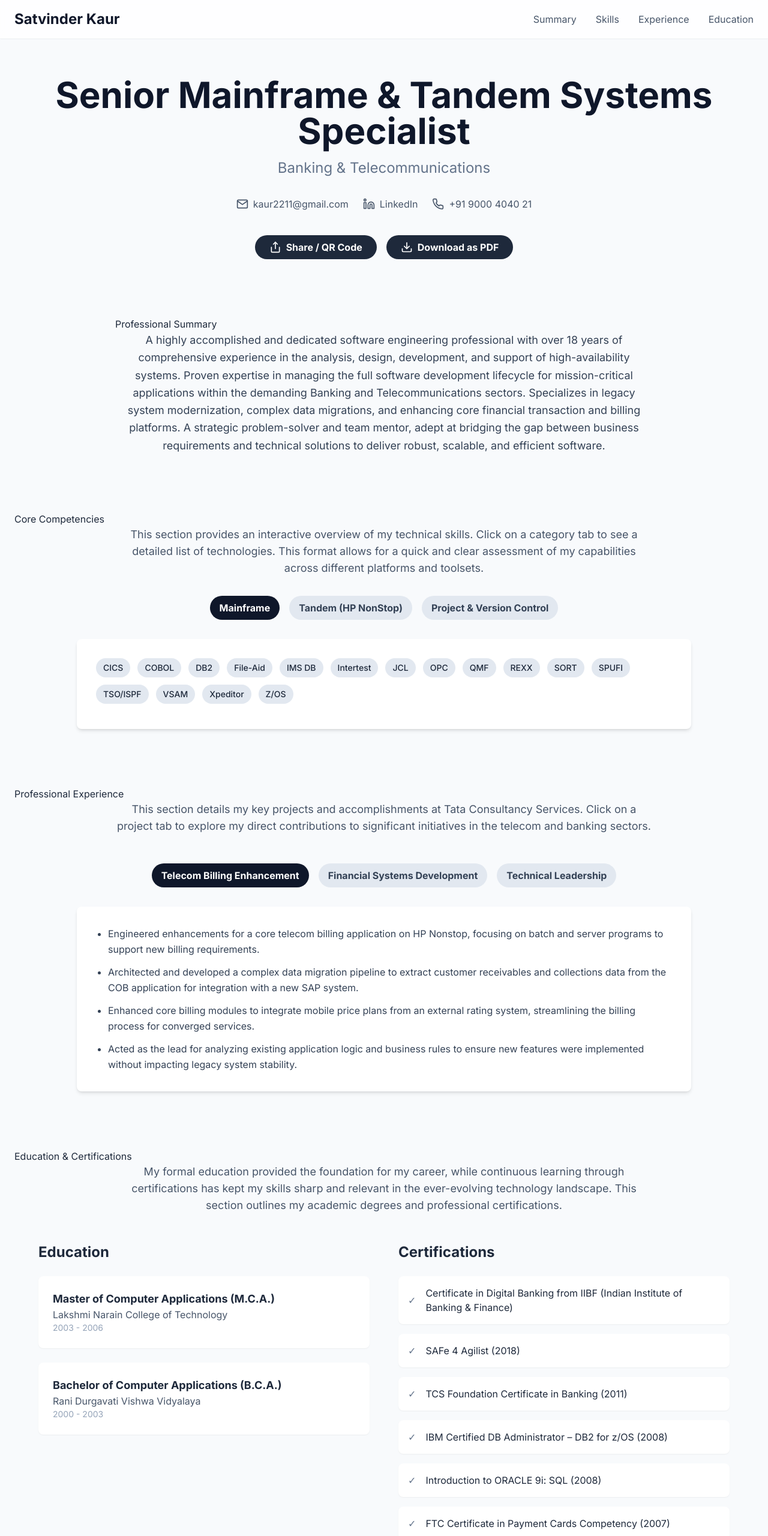
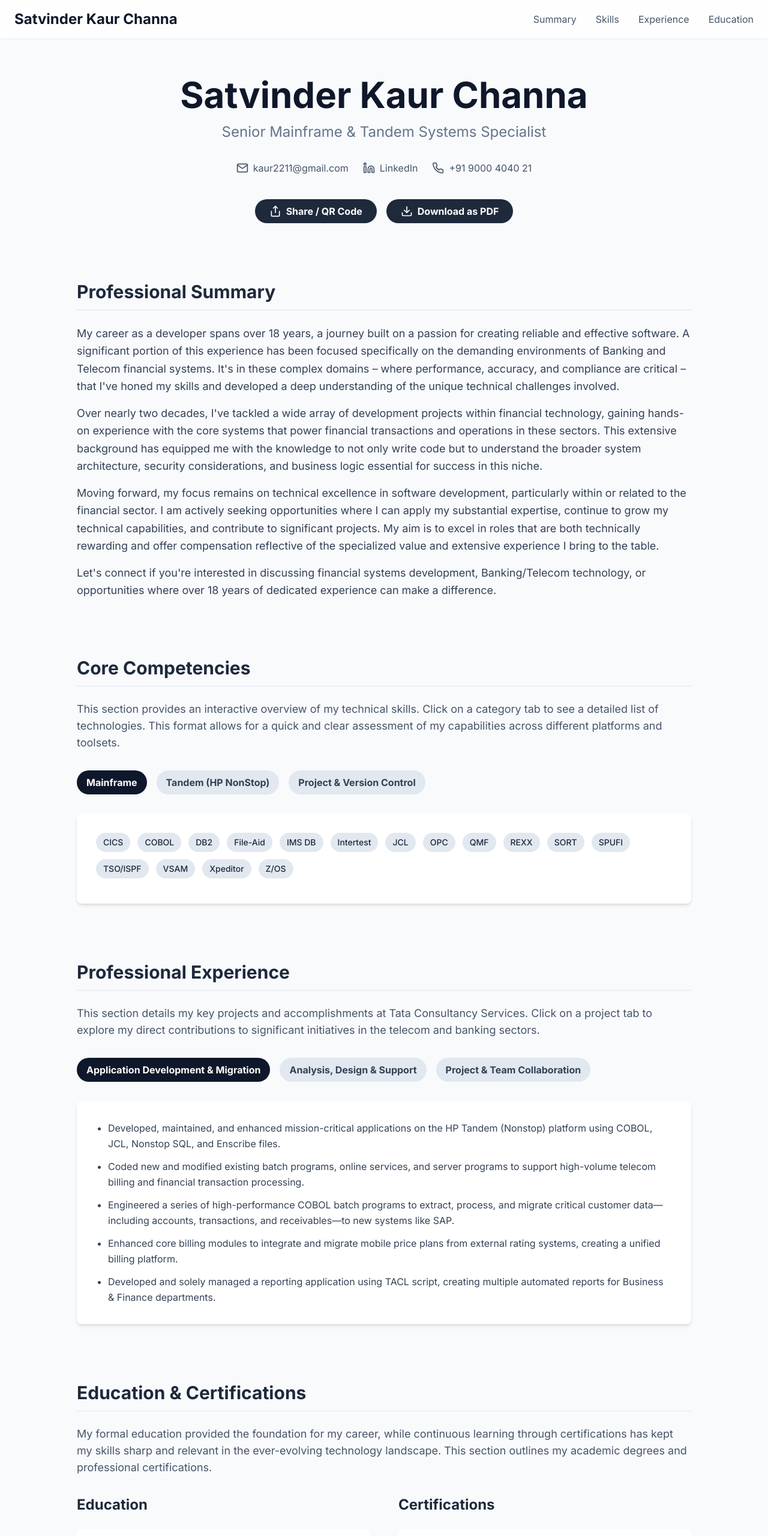
Before and after one commit to satvinderkaurchanna/resume, a plain HTML site: page index.html in a window 1280 px wide. Shown: the top 2560 px of the page at 60% size. Drawn offline with nearby package versions, Linux system fonts and the light colour scheme.

Commit message:
Update index.html

```diff
--- a/index.html
+++ b/index.html
@@ -3,7 +3,7 @@
 <head>
     <meta charset="UTF-8">
     <meta name="viewport" content="width=device-width, initial-scale=1.0">
-    <title>Interactive Resume | Satvinder Kaur</title>
+    <title>Interactive Resume | Satvinder Kaur Channa</title>
     <script src="https://cdn.tailwindcss.com"></script>
     <script src="https://cdn.jsdelivr.net/npm/chart.js"></script>
     <link rel="preconnect" href="https://fonts.googleapis.com">
@@ -38,6 +38,16 @@
         }
         .modal-content {
             transition: transform 0.3s ease;
+        }
+        .section-title {
+            font-size: 1.875rem; /* text-3xl */
+            line-height: 2.25rem;
+            font-weight: 700;
+            color: #1e293b; /* slate-800 */
+            margin-bottom: 1.5rem; /* mb-6 */
+            padding-bottom: 0.75rem; /* pb-3 */
+            border-bottom-width: 1px;
+            border-color: #e2e8f0; /* border-slate-200 */
         }
         @media print {
             html, body {
@@ -83,13 +93,14 @@
                 font-size: 10pt;
                 margin-top: 0.5rem;
             }
-            .section-title-print {
-                font-size: 14pt;
-                font-weight: bold;
-                border-bottom: 1px solid #e2e8f0;
-                padding-bottom: 0.5rem;
-                margin-bottom: 1rem;
-                text-align: left;
+            .section-title {
+                font-size: 14pt !important;
+                font-weight: bold !important;
+                border-bottom: 1px solid #e2e8f0 !important;
+                padding-bottom: 0.5rem !important;
+                margin-bottom: 1rem !important;
+                text-align: left !important;
+                color: #000 !important;
             }
             .tab-panel {
                 display: block !important;
@@ -101,15 +112,13 @@
                 box-shadow: none !important;
                 border: none !important;
             }
-            h2 {
-                display: none;
-            }
-            section > p {
+            section > p.section-intro {
                 display: none;
             }
             #summary p {
                 display: block;
                 text-align: left;
+                margin-bottom: 1rem;
             }
             #skills .tab-panel {
                 border: 1px solid #e2e8f0;
@@ -136,7 +145,7 @@
     <header class="bg-white/80 backdrop-blur-lg sticky top-0 z-50 shadow-sm">
         <nav class="container mx-auto px-6 py-4 flex justify-between items-center">
             <div class="text-2xl font-bold text-slate-900">
-                Satvinder Kaur
+                Satvinder Kaur Channa
             </div>
             <div class="hidden md:flex space-x-8">
                 <a href="#summary" class="text-slate-600 hover:text-slate-900 transition">Summary</a>
@@ -171,8 +180,8 @@
 
         <!-- Hero Section -->
         <section class="text-center mb-16 md:mb-24">
-            <h1 class="text-4xl md:text-6xl font-bold text-slate-900 mb-4">Senior Mainframe & Tandem Systems Specialist</h1>
-            <p class="text-xl md:text-2xl text-slate-500">Banking & Telecommunications</p>
+            <h1 class="text-4xl md:text-6xl font-bold text-slate-900 mb-4">Satvinder Kaur Channa</h1>
+            <p class="text-xl md:text-2xl text-slate-500">Senior Mainframe & Tandem Systems Specialist</p>
 
             <div id="hero-buttons" class="mt-8 flex flex-col justify-center items-center gap-6">
                 <div class="flex flex-wrap justify-center items-center gap-x-6 gap-y-3 text-slate-600">
@@ -203,21 +212,24 @@
         </section>
 
         <!-- Professional Summary -->
-        <section id="summary" class="max-w-4xl mx-auto mb-16 md:mb-24 scroll-mt-20">
-            <h2 class="section-title-print">Professional Summary</h2>
-            <p class="text-lg text-slate-700 leading-relaxed text-center">
-                A highly accomplished and dedicated software engineering professional with over 18 years of comprehensive experience in the analysis, design, development, and support of high-availability systems. Proven expertise in managing the full software development lifecycle for mission-critical applications within the demanding Banking and Telecommunications sectors. Specializes in legacy system modernization, complex data migrations, and enhancing core financial transaction and billing platforms. A strategic problem-solver and team mentor, adept at bridging the gap between business requirements and technical solutions to deliver robust, scalable, and efficient software.
-            </p>
+        <section id="summary" class="max-w-5xl mx-auto mb-16 md:mb-24 scroll-mt-20">
+            <h2 class="section-title">Professional Summary</h2>
+            <div class="text-lg text-slate-700 leading-relaxed space-y-4">
+                <p>My career as a developer spans over 18 years, a journey built on a passion for creating reliable and effective software. A significant portion of this experience has been focused specifically on the demanding environments of Banking and Telecom financial systems. It's in these complex domains – where performance, accuracy, and compliance are critical – that I've honed my skills and developed a deep understanding of the unique technical challenges involved.</p>
+                <p>Over nearly two decades, I've tackled a wide array of development projects within financial technology, gaining hands-on experience with the core systems that power financial transactions and operations in these sectors. This extensive background has equipped me with the knowledge to not only write code but to understand the broader system architecture, security considerations, and business logic essential for success in this niche.</p>
+                <p>Moving forward, my focus remains on technical excellence in software development, particularly within or related to the financial sector. I am actively seeking opportunities where I can apply my substantial expertise, continue to grow my technical capabilities, and contribute to significant projects. My aim is to excel in roles that are both technically rewarding and offer compensation reflective of the specialized value and extensive experience I bring to the table.</p>
+                <p>Let's connect if you're interested in discussing financial systems development, Banking/Telecom technology, or opportunities where over 18 years of dedicated experience can make a difference.</p>
+            </div>
         </section>
 
         <!-- Core Competencies / Skills -->
-        <section id="skills" class="mb-16 md:mb-24 scroll-mt-20">
-            <h2 class="section-title-print">Core Competencies</h2>
-            <p class="text-lg text-slate-600 text-center mb-8 max-w-4xl mx-auto">This section provides an interactive overview of my technical skills. Click on a category tab to see a detailed list of technologies. This format allows for a quick and clear assessment of my capabilities across different platforms and toolsets.</p>
+        <section id="skills" class="max-w-5xl mx-auto mb-16 md:mb-24 scroll-mt-20">
+            <h2 class="section-title">Core Competencies</h2>
+            <p class="section-intro text-lg text-slate-600 mb-8">This section provides an interactive overview of my technical skills. Click on a category tab to see a detailed list of technologies. This format allows for a quick and clear assessment of my capabilities across different platforms and toolsets.</p>
 
             <div class="max-w-5xl mx-auto">
                 <!-- Tab Buttons -->
-                <div id="skills-tabs-container" class="flex flex-wrap justify-center gap-2 md:gap-4 mb-8">
+                <div id="skills-tabs-container" class="flex flex-wrap gap-2 md:gap-4 mb-8">
                     <button data-tab="mainframe" class="tab-button active px-4 py-2 text-sm md:text-base font-semibold rounded-full bg-slate-200 text-slate-700 hover:bg-slate-300 transition">Mainframe</button>
                     <button data-tab="tandem" class="tab-button px-4 py-2 text-sm md:text-base font-semibold rounded-full bg-slate-200 text-slate-700 hover:bg-slate-300 transition">Tandem (HP NonStop)</button>
                     <button data-tab="project" class="tab-button px-4 py-2 text-sm md:text-base font-semibold rounded-full bg-slate-200 text-slate-700 hover:bg-slate-300 transition">Project & Version Control</button>
@@ -233,42 +245,45 @@
         </section>
 
         <!-- Professional Experience -->
-        <section id="experience" class="mb-16 md:mb-24 scroll-mt-20">
-            <h2 class="section-title-print">Professional Experience</h2>
-            <p class="text-lg text-slate-600 text-center mb-12 max-w-4xl mx-auto">This section details my key projects and accomplishments at Tata Consultancy Services. Click on a project tab to explore my direct contributions to significant initiatives in the telecom and banking sectors.</p>
+        <section id="experience" class="max-w-5xl mx-auto mb-16 md:mb-24 scroll-mt-20">
+            <h2 class="section-title">Professional Experience</h2>
+            <p class="section-intro text-lg text-slate-600 mb-8">This section details my key projects and accomplishments at Tata Consultancy Services. Click on a project tab to explore my direct contributions to significant initiatives in the telecom and banking sectors.</p>
 
             <div class="max-w-5xl mx-auto">
                  <!-- Experience Tab Buttons -->
-                <div id="experience-tabs-container" class="flex flex-wrap justify-center gap-2 md:gap-4 mb-8">
-                    <button data-tab="billing" class="tab-button active px-4 py-2 text-sm md:text-base font-semibold rounded-full bg-slate-200 text-slate-700 hover:bg-slate-300 transition">Telecom Billing Enhancement</button>
-                    <button data-tab="financial" class="tab-button px-4 py-2 text-sm md:text-base font-semibold rounded-full bg-slate-200 text-slate-700 hover:bg-slate-300 transition">Financial Systems Development</button>
-                    <button data-tab="leadership" class="tab-button px-4 py-2 text-sm md:text-base font-semibold rounded-full bg-slate-200 text-slate-700 hover:bg-slate-300 transition">Technical Leadership</button>
+                <div id="experience-tabs-container" class="flex flex-wrap gap-2 md:gap-4 mb-8">
+                    <button data-tab="development" class="tab-button active px-4 py-2 text-sm md:text-base font-semibold rounded-full bg-slate-200 text-slate-700 hover:bg-slate-300 transition">Application Development & Migration</button>
+                    <button data-tab="analysis" class="tab-button px-4 py-2 text-sm md:text-base font-semibold rounded-full bg-slate-200 text-slate-700 hover:bg-slate-300 transition">Analysis, Design & Support</button>
+                    <button data-tab="leadership" class="tab-button px-4 py-2 text-sm md:text-base font-semibold rounded-full bg-slate-200 text-slate-700 hover:bg-slate-300 transition">Project & Team Collaboration</button>
                 </div>
 
                 <!-- Experience Tab Panels -->
                 <div id="experience-panels-container" class="bg-white p-6 md:p-8 rounded-lg shadow-md">
-                    <div data-panel="billing" class="tab-panel active">
+                    <div data-panel="development" class="tab-panel active">
                         <ul class="list-disc space-y-3 pl-5 text-slate-700 leading-relaxed">
-                            <li>Engineered enhancements for a core telecom billing application on HP Nonstop, focusing on batch and server programs to support new billing requirements.</li>
-                            <li>Architected and developed a complex data migration pipeline to extract customer receivables and collections data from the COB application for integration with a new SAP system.</li>
-                            <li>Enhanced core billing modules to integrate mobile price plans from an external rating system, streamlining the billing process for converged services.</li>
-                            <li>Acted as the lead for analyzing existing application logic and business rules to ensure new features were implemented without impacting legacy system stability.</li>
+                            <li>Developed, maintained, and enhanced mission-critical applications on the HP Tandem (Nonstop) platform using COBOL, JCL, Nonstop SQL, and Enscribe files.</li>
+                            <li>Coded new and modified existing batch programs, online services, and server programs to support high-volume telecom billing and financial transaction processing.</li>
+                            <li>Engineered a series of high-performance COBOL batch programs to extract, process, and migrate critical customer data—including accounts, transactions, and receivables—to new systems like SAP.</li>
+                            <li>Enhanced core billing modules to integrate and migrate mobile price plans from external rating systems, creating a unified billing platform.</li>
+                            <li>Developed and solely managed a reporting application using TACL script, creating multiple automated reports for Business & Finance departments.</li>
                         </ul>
                     </div>
-                    <div data-panel="financial" class="tab-panel">
+                    <div data-panel="analysis" class="tab-panel">
                          <ul class="list-disc space-y-3 pl-5 text-slate-700 leading-relaxed">
-                            <li>Developed and enhanced COBOL programs on HP Tandem to handle pre-validation of card and payment transactions from various network sources.</li>
-                            <li>Engineered a suite of high-performance COBOL batch programs to extract, process, and migrate large volumes of customer accounts and transaction data for a major system overhaul.</li>
-                            <li>Analyzed and implemented AutoTMF within HPNS applications to improve transaction integrity and automated recovery processes.</li>
-                            <li>Served as the technical delivery lead, responsible for reviewing team member deliverables and ensuring code quality met stringent financial industry standards.</li>
+                            <li>Interacted with clients, product owners, Subject Matter Experts (SMEs), and analysts to gather, document, and understand complex business requirements.</li>
+                            <li>Analyzed existing application processing flows and business rules to inform development and ensure the integrity of legacy systems during enhancement projects.</li>
+                            <li>Created high-level, low-level, and detailed technical design documents for new features and system enhancements.</li>
+                            <li>Provided end-to-end support across the project lifecycle, including L3 production support, System Integration Testing (SIT), User Acceptance Testing (UAT), deployment, and post-implementation support.</li>
+                             <li>Analyzed and implemented specialized applications like AutoTMF in HPNS and provided dedicated support for critical processes like NETS testing.</li>
                         </ul>
                     </div>
                     <div data-panel="leadership" class="tab-panel">
                         <ul class="list-disc space-y-3 pl-5 text-slate-700 leading-relaxed">
-                            <li>Provided end-to-end support across the full project lifecycle, including L3 production support, SIT, UAT, and post-implementation stabilization.</li>
-                            <li>Mentored and coached new team members on technical standards and development best practices for both Mainframe and Tandem environments.</li>
-                            <li>Served as the Single Point of Contact (SPOC) for third-party infrastructure vendors, coordinating activities and resolving technical issues efficiently.</li>
-                            <li>Created and presented detailed technical design documents for new features and system enhancements to both technical teams and business stakeholders.</li>
+                            <li>Responsible for delivering project milestones and reviewing the code and deliverables of team members to ensure quality and adherence to standards.</li>
+                            <li>Served as the Single Point of Contact (SPOC) for third-party infrastructure support vendors, coordinating activities and resolving integration issues.</li>
+                            <li>Facilitated regular status meetings with project sponsors, development teams, and business stakeholders to ensure alignment and clear communication.</li>
+                            <li>Managed automated execution of jobs and reports using a batch scheduler, ensuring timely delivery of critical data.</li>
+                             <li>Mentored and trained new joiners in the team, bringing them up to speed on technical platforms and project-specific knowledge.</li>
                         </ul>
                     </div>
                 </div>
@@ -277,13 +292,13 @@
 
 
         <!-- Education & Certifications -->
-        <section id="education" class="scroll-mt-20">
-            <h2 class="section-title-print">Education & Certifications</h2>
-            <p class="text-lg text-slate-600 text-center mb-12 max-w-4xl mx-auto">My formal education provided the foundation for my career, while continuous learning through certifications has kept my skills sharp and relevant in the ever-evolving technology landscape. This section outlines my academic degrees and professional certifications.</p>
-            <div class="max-w-6xl mx-auto grid md:grid-cols-2 gap-8 md:gap-12">
+        <section id="education" class="max-w-5xl mx-auto scroll-mt-20">
+            <h2 class="section-title">Education & Certifications</h2>
+            <p class="section-intro text-lg text-slate-600 mb-8">My formal education provided the foundation for my career, while continuous learning through certifications has kept my skills sharp and relevant in the ever-evolving technology landscape. This section outlines my academic degrees and professional certifications.</p>
+            <div class="grid md:grid-cols-2 gap-8 md:gap-12">
 
                 <div>
-                    <h3 class="text-2xl font-bold mb-6 text-center md:text-left">Education</h3>
+                    <h3 class="text-2xl font-bold mb-6">Education</h3>
                     <div class="space-y-6">
                         <div class="bg-white p-6 rounded-lg shadow-sm">
                             <p class="font-bold text-lg">Master of Computer Applications (M.C.A.)</p>
@@ -299,7 +314,7 @@
                 </div>
 
                 <div>
-                    <h3 class="text-2xl font-bold mb-6 text-center md:text-left">Certifications</h3>
+                    <h3 class="text-2xl font-bold mb-6">Certifications</h3>
                     <div class="space-y-4">
                         <div class="bg-white p-4 rounded-lg shadow-sm flex items-center space-x-4">
                              <span class="text-slate-500">&#10003;</span>
@@ -338,8 +353,7 @@
 
     <footer class="bg-slate-800 text-slate-300 mt-16 md:mt-24">
         <div class="container mx-auto px-6 py-8 text-center">
-            <p>This interactive resume was created to showcase a blend of technical expertise and modern presentation.</p>
-            <p class="text-sm mt-2">&copy; 2025 Satvinder Kaur</p>
+            <p class="text-sm mt-2">&copy; 2025 Satvinder Kaur Channa</p>
         </div>
     </footer>
 
@@ -456,7 +470,7 @@
                     e.preventDefault();
                     const user = 'kaur2211';
                     const domain = 'gmail.com';
-                    const subject = encodeURIComponent("Opportunity Inquiry - Satvinder Kaur's Resume");
+                    const subject = encodeURIComponent("Opportunity Inquiry - Satvinder Kaur Channa's Resume");
                     const body = encodeURIComponent("Hello Satvinder,\n\nI came across your interactive resume and am impressed with your experience. I would like to discuss a potential opportunity.\n\nPlease let me know a good time to connect.\n\nBest regards,");
                     window.location.href = `mailto:${user}@${domain}?subject=${subject}&body=${body}`;
                 });
@@ -525,8 +539,8 @@
                 webShareButton.addEventListener('click', async () => {
                     try {
                         await navigator.share({
-                            title: 'Interactive Resume | Satvinder Kaur',
-                            text: 'Check out this interactive resume for Satvinder Kaur.',
+                            title: 'Interactive Resume | Satvinder Kaur Channa',
+                            text: 'Check out this interactive resume for Satvinder Kaur Channa.',
                             url: window.location.href,
                         });
                     } catch (err) {
```
